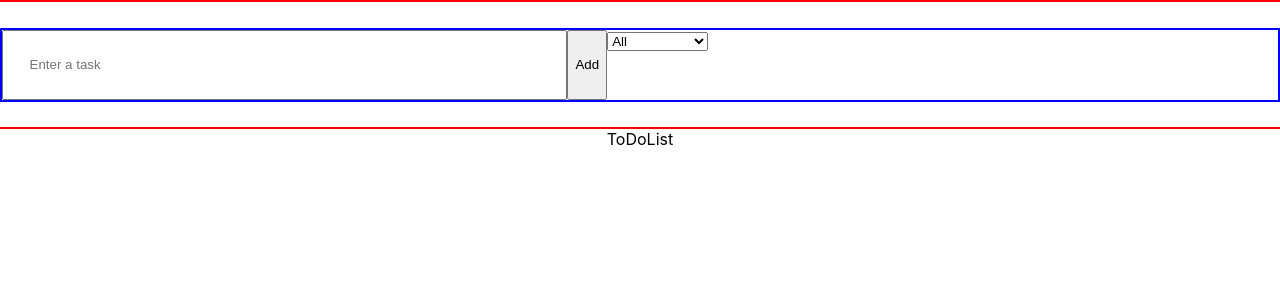
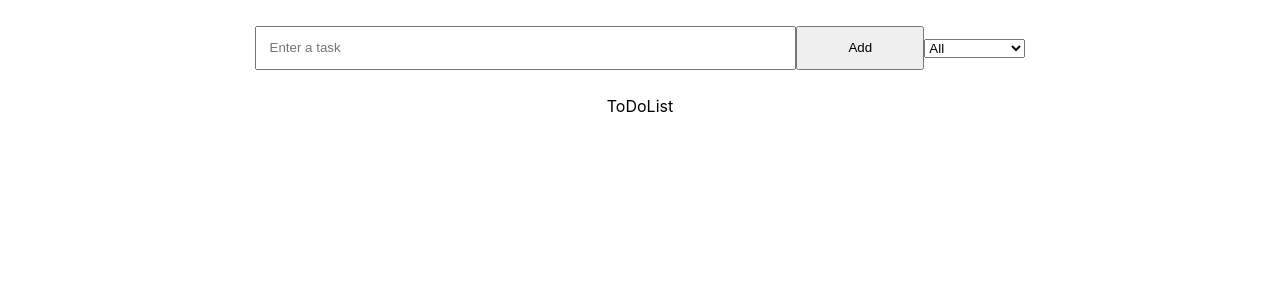
Before and after one commit to sgujuluva/todolist-React, a React (Create React App) app: page / in a window 1280 px wide. Shown: the top 300 px of the page. Built offline with nearby package versions, Linux system fonts and the light colour scheme.

Commit message:
styling form

```diff
--- a/src/components/forms/forms.css
+++ b/src/components/forms/forms.css
@@ -1,5 +1,4 @@
 .form-style{
-    border:2px solid red;
     width:100%;
     padding:2%;
     display: flex;
@@ -7,12 +6,23 @@
 .form-style form{
     width:100%;
   display:flex;
-  border:2px solid blue;
+  justify-content: center;
+  align-items: center;
+
 }
 .form-style input{
-    padding:2%;
+    padding:1%;
     width:40%;
 }
 .form-style button{
+    padding:1%;
+    width:10%;
+}
+.form-style .select{
+
+
 
 }
+.select option{
+    padding:1%;
+}
```
